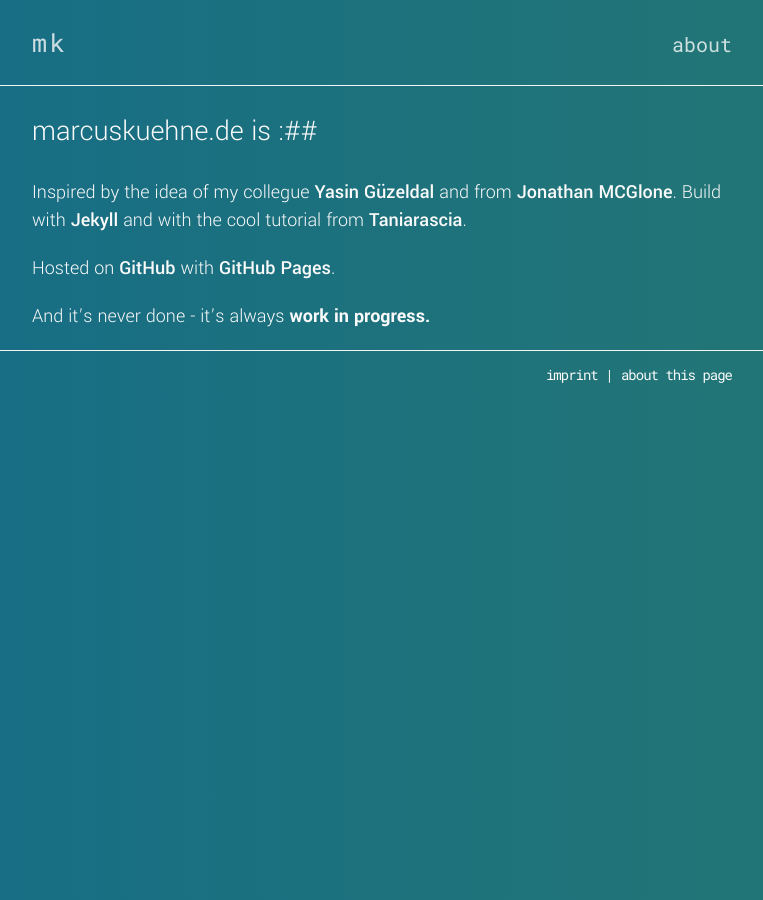
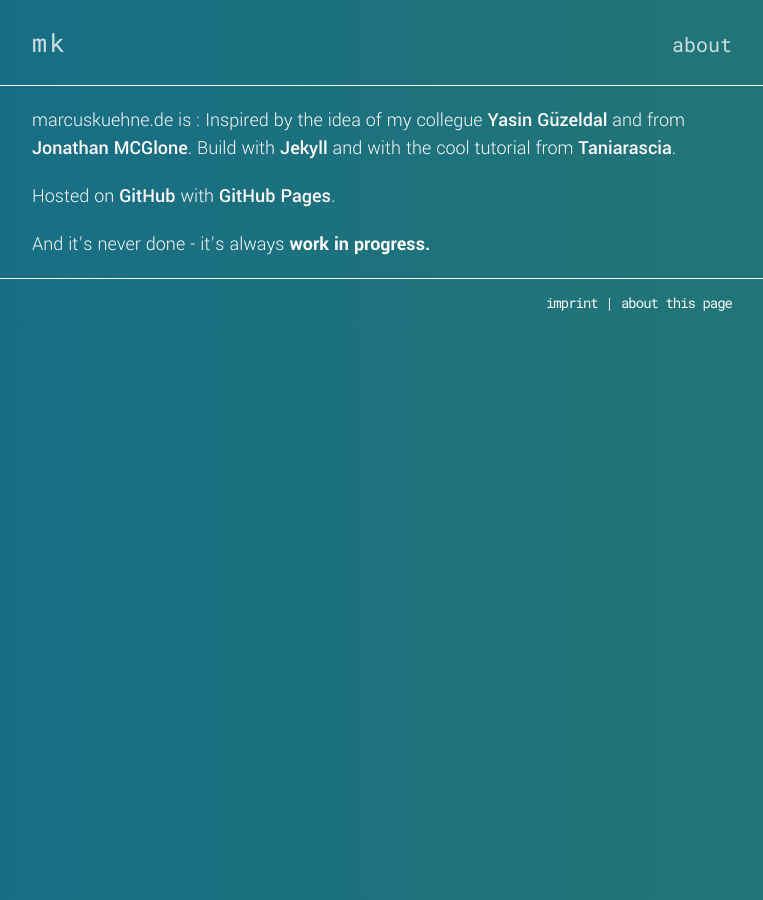
Before and after one commit to marcuskuehne/marcuskuehne.github.io, a Jekyll site: the page built from _pages/02_aboutsite.md, in a window 1280 px wide. Shown: the whole page, without its empty margins (258-1021 px from the left). Built offline with Jekyll 4.4.1, drawn with Linux system fonts in a browser that asks for light colours.

```diff
--- a/_pages/02_aboutsite.md
+++ b/_pages/02_aboutsite.md
@@ -3,7 +3,7 @@ layout: page
 title: about this page
 permalink: /about this page/
 ---
-## marcuskuehne.de is :##
+marcuskuehne.de is :
 Inspired by the idea of my collegue [Yasin Güzeldal][yasin] and from [Jonathan MCGlone][jonathan].
 Build with [Jekyll][jekyll] and with the cool tutorial from [Taniarascia][tania].
 
```
